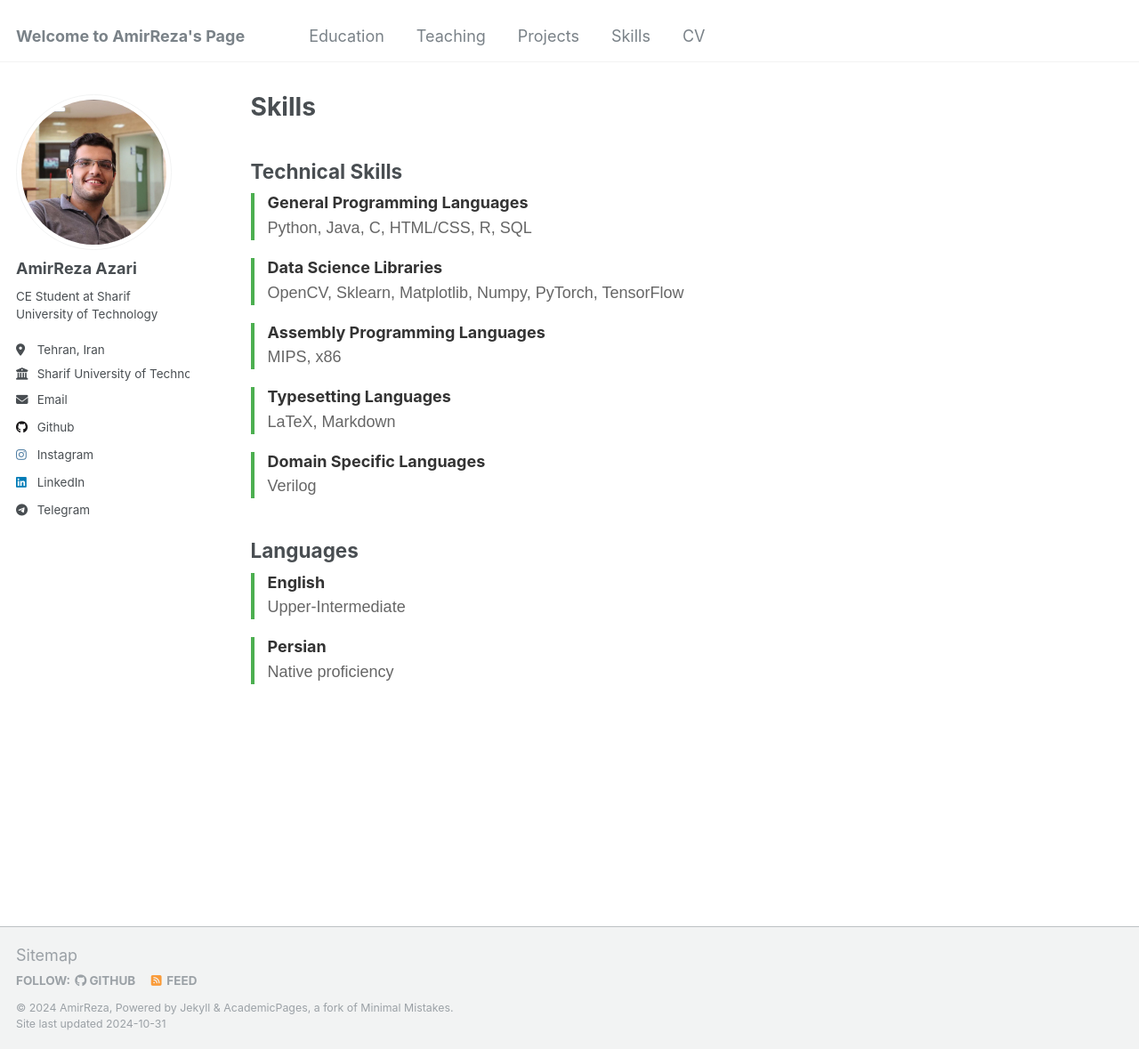
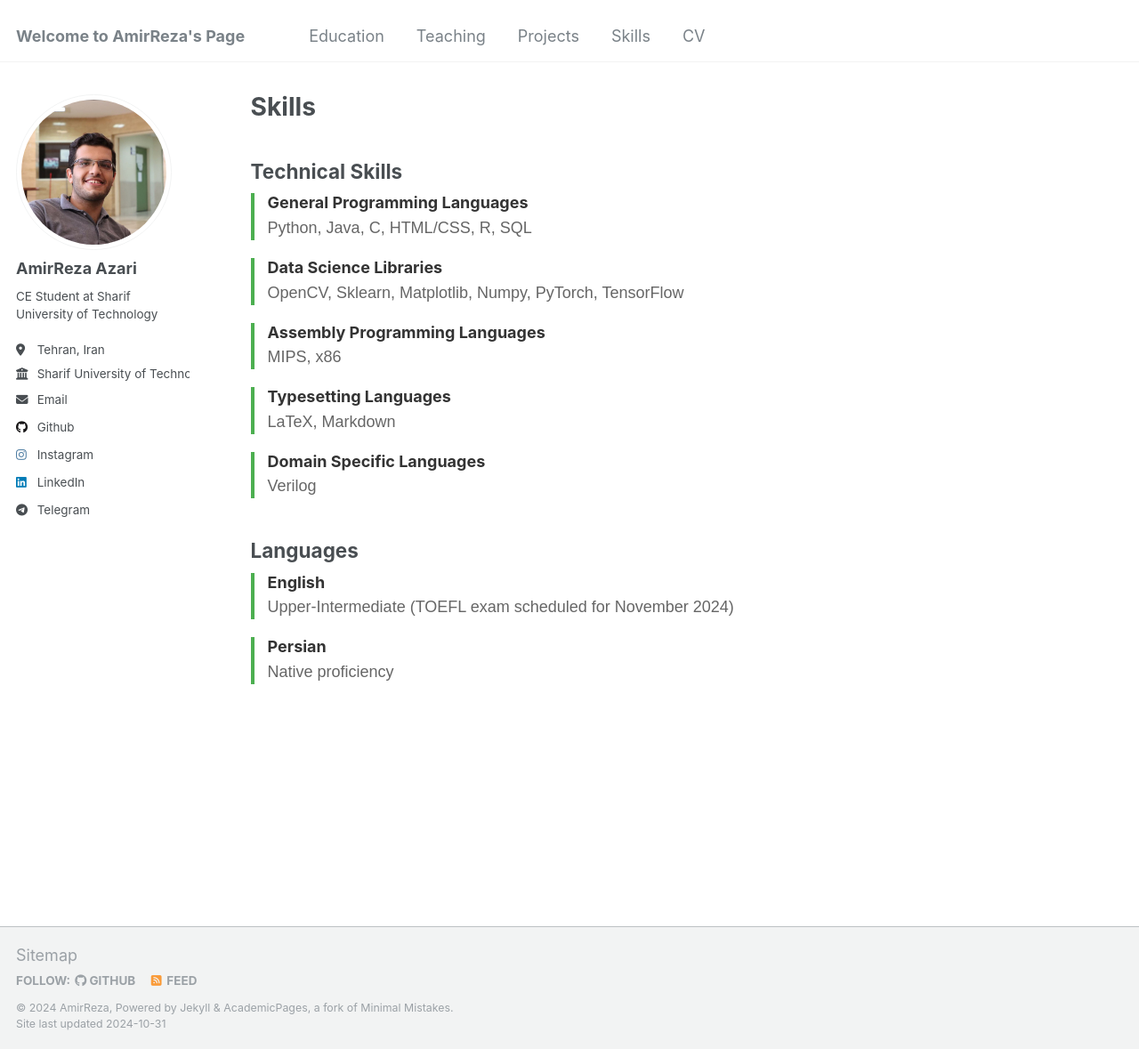
Before and after one commit to Amirreza81/Amirreza81.github.io, a Jekyll site: the page built from _pages/skills.md, in a window 1280 px wide and 1179 px high. Shown: the whole window at 89% size. Built offline with Jekyll 4.4.1, drawn with Linux system fonts in a browser that asks for light colours.

Commit message:
edit skills

```diff
--- a/_pages/skills.md
+++ b/_pages/skills.md
@@ -43,7 +43,7 @@ redirect_from:
 <div class="skills-section">
   <div class="skill-category">
     <h3>English</h3>
-    <p>Upper-Intermediate</p>
+    <p>Upper-Intermediate (TOEFL exam scheduled for November 2024)</p>
   </div>
 
   <div class="skill-category">
```
